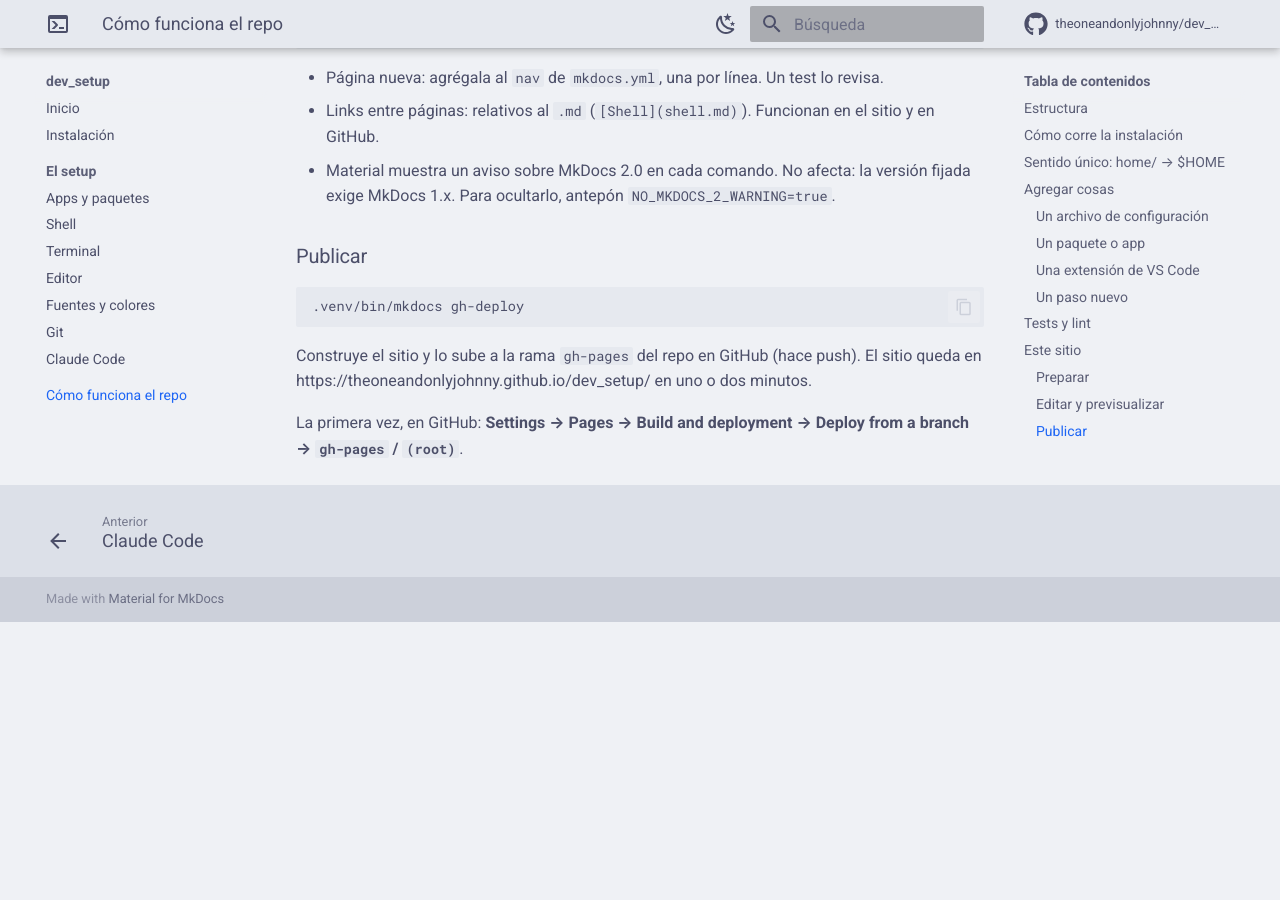
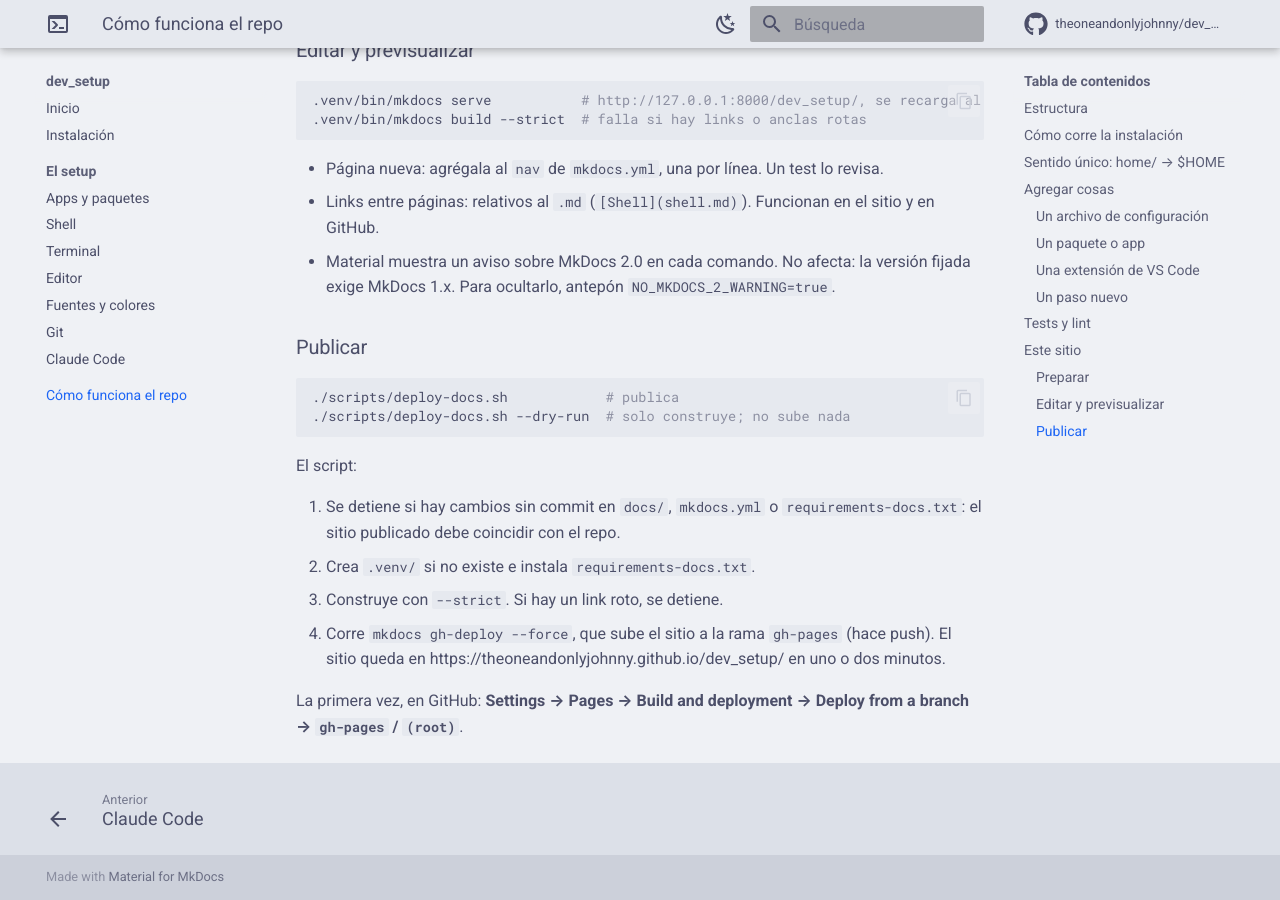
Before and after one commit to TheOneAndOnlyJohnny/dev_setup, an MkDocs documentation site: the page built from docs/repository.md, in a window 1280 px wide and 900 px high, scrolled down 3541 px. Built offline with MkDocs 1.6.1 and Material for MkDocs 9.7.7, drawn with Linux system fonts in a browser that asks for light colours; comment, search, counter and statistics services are not loaded; before the commit the page ends 4163 px from its top, so only the background shows below that; some of the changed text lies outside the part shown.

Commit message:
feat(Epic Tech Debt 2): add scripts/deploy-docs.sh to build and publish the docs site
Co-Authored-By: Claude Opus 5.5 <noreply@anthropic.com>

````diff
--- a/docs/repository.md
+++ b/docs/repository.md
@@ -14,6 +14,7 @@ Esta página es para modificar el setup: agregar archivos, paquetes o pasos, cor
 | `manifest.claude.txt` | Los de Claude Code, que copia el paso `claude` (así `--skip claude` los deja intactos) |
 | `Brewfile`, `Brewfile.full` | Paquetes core y personales |
 | `vscode/extensions.txt` | Extensiones de VS Code |
+| `scripts/` | Herramientas del repo: `deploy-docs.sh` publica este sitio |
 | `tests/` | Tests ([bats](https://github.com/bats-core/bats-core)) |
 | `docs/`, `mkdocs.yml` | Este sitio |
 
@@ -75,7 +76,7 @@ Crea `steps/NN-nombre.sh`. El número define el orden. El paso:
 
 ```bash
 bats tests/                                  # tests
-shellcheck install.sh lib/*.sh steps/*.sh    # lint
+shellcheck install.sh lib/*.sh steps/*.sh scripts/*.sh   # lint
 ```
 
 Los dos vienen en `Brewfile`. No hay CI: córrelos antes de cada commit.
@@ -86,6 +87,7 @@ Los dos vienen en `Brewfile`. No hay CI: córrelos antes de cada commit.
 | `install.bats` | Opciones, orden de pasos y `--skip`, con pasos de prueba |
 | `lib.bats` | Las funciones de `lib/` |
 | `<paso>.bats` | Cada paso, con comandos del sistema (`brew`, `uname`…) simulados |
+| `deploy-docs.bats` | `scripts/deploy-docs.sh`, con `python3`, `pip` y `mkdocs` simulados |
 
 Los tests nunca instalan nada ni tocan tu `$HOME`: simulan los comandos del sistema y trabajan en carpetas temporales.
 
@@ -116,9 +118,15 @@ python3 -m venv .venv
 ### Publicar
 
 ```bash
-.venv/bin/mkdocs gh-deploy
+./scripts/deploy-docs.sh            # publica
+./scripts/deploy-docs.sh --dry-run  # solo construye; no sube nada
 ```
 
-Construye el sitio y lo sube a la rama `gh-pages` del repo en GitHub (hace push). El sitio queda en https://theoneandonlyjohnny.github.io/dev_setup/ en uno o dos minutos.
+El script:
+
+1. Se detiene si hay cambios sin commit en `docs/`, `mkdocs.yml` o `requirements-docs.txt`: el sitio publicado debe coincidir con el repo.
+2. Crea `.venv/` si no existe e instala `requirements-docs.txt`.
+3. Construye con `--strict`. Si hay un link roto, se detiene.
+4. Corre `mkdocs gh-deploy --force`, que sube el sitio a la rama `gh-pages` (hace push). El sitio queda en https://theoneandonlyjohnny.github.io/dev_setup/ en uno o dos minutos.
 
 La primera vez, en GitHub: **Settings → Pages → Build and deployment → Deploy from a branch → `gh-pages` / `(root)`**.
````
Also changed, not shown: 2 other files.
